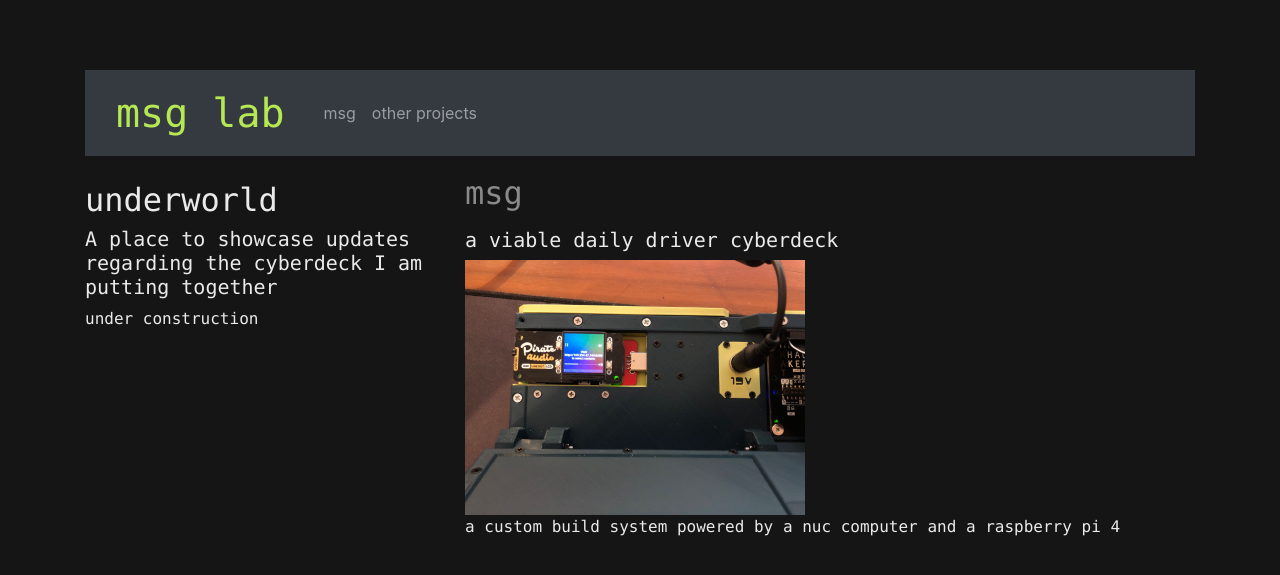
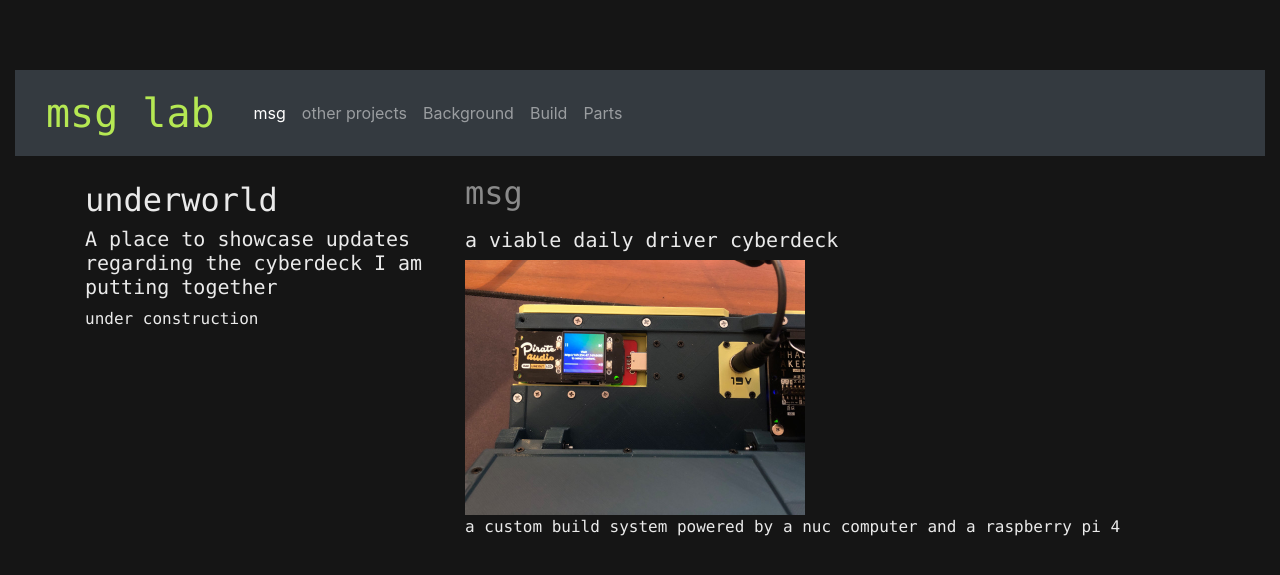
Before and after one commit to msglab/msglab, a Jekyll site: the page index.html, which Jekyll copies as it is, in a window 1280 px wide and 900 px high. Shown: the top 575 px of the window. Built offline with Jekyll 4.4.1, drawn with Linux system fonts in a browser that asks for light colours.

Commit message:
Update index.html

```diff
--- a/index.html
+++ b/index.html
@@ -24,40 +24,34 @@
   <link href="css/style.css" rel="stylesheet">
 
 </head>
- <div class="container">
-  <div class= "top-navigation-bar">
-    <nav class="navbar navbar-expand-sm bg-dark navbar-dark">
-      <a class="navbar-brand" href="/index.html"
-      style="
+
+<div class="container-fluid">
+  <nav class="navbar navbar-expand-md navbar-dark bg-dark navbar-fixed-top">
+    <div class="navbar-header">
+      <a class="navbar-brand"
+        style="
           color:#b5e853;
           padding-left: 15px;
           padding-right: 15px;
           font-family: Monaco, Bitstream Vera Sans Mono, Lucida Console, Terminal, monospace;
           font-size: 2.5rem;"
-      >
-        msg lab
-      </a>
-        <button class="navbar-toggler" type="button" data-toggle="collapse" data-target="#collapsibleNavbar">
-          <span class="navbar-toggler-icon"></span>
-        </button>
-        <div class="collapse navbar-collapse" id="collapsibleNavbar">
-          <ul class="navbar-nav">
-            <li class="nav-item">
-              <a class="nav-link" href="/html/msg.html">msg</a>
-            </li>
-            <li class="nav-item">
-              <a class="nav-link" href="#">other projects</a>
-            </li>
-<!--             <li class="nav-item">
-              <a class="nav-link" href="#">Link</a>
-            </li>   -->
-          </ul>
-        </div>
-      </nav>
+        href="/index.html">msg lab</a>
     </div>
-  </div>
-<!--   navigation bar -->
-<body>
+    <ul class="nav navbar-nav">
+      <li class="active"><a href="/html/msg.html" class="nav-link" >msg</a></li>
+      <li>
+        <a href="/html/other.html" class="nav-link" >other projects</a>
+      </li>
+      <li><a href="#background" class="nav-link">Background</a></li>
+      <li><a href="#build" class="nav-link">Build</a></li>
+      <li><a href="#parts" class="nav-link">Parts</a></li>
+    </ul>
+  </nav>
+
+  <body style="
+  height:1500px;
+  ">
+
   <div class="container" style="
     padding-top: 10px;
     color: #eaeaea;
```
